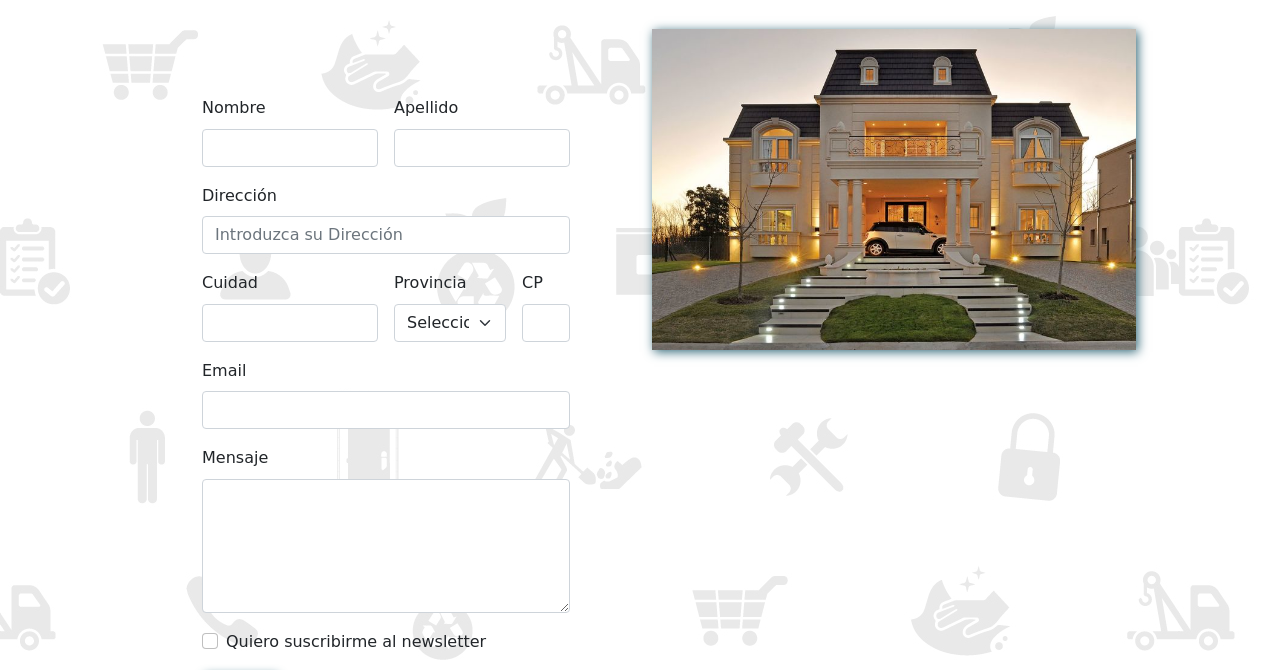
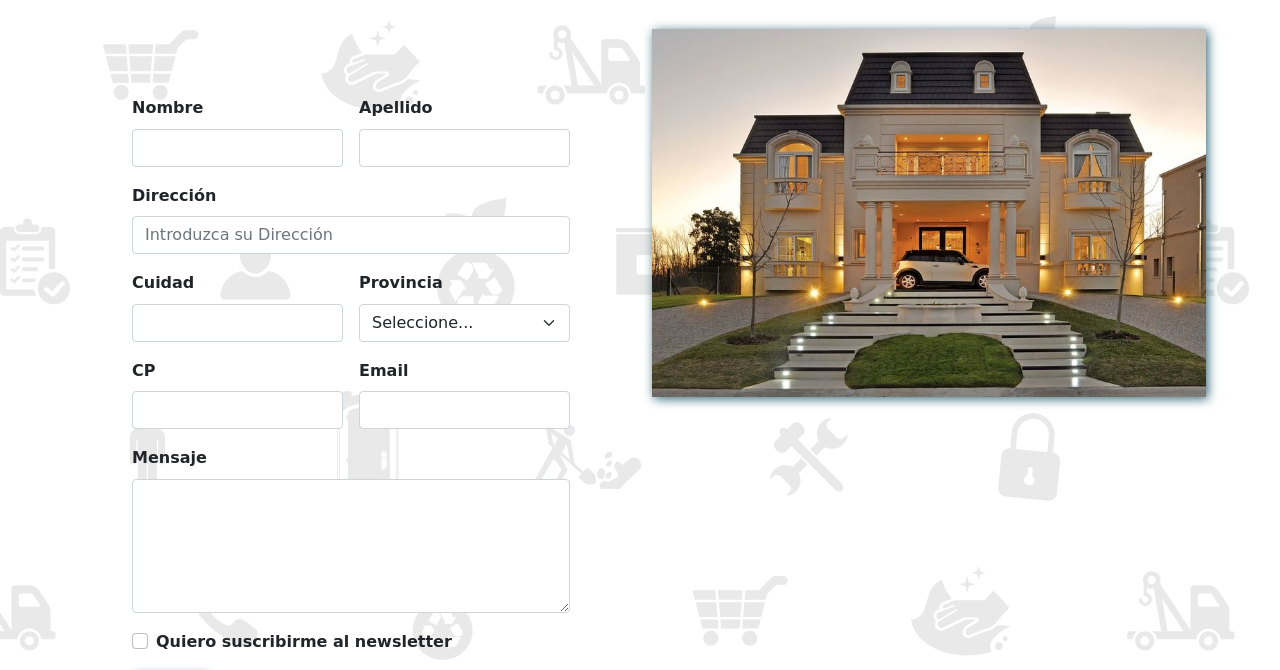
Before and after one commit to facundoduhalde/mi_repositorio, a website: page pages/contact.html in a window 1280 px wide. Shown: the part 275-945 px from the top of the page. Drawn offline with nearby package versions, Linux system fonts and the light colour scheme; a web font is replaced by a local one.

Commit message:
Modificaciones generales finales

```diff
--- a/pages/contact.html
+++ b/pages/contact.html
@@ -53,28 +53,28 @@
             </div>
         </div>
     </nav>
-    <div class="container">
+    <div class="container-fluid">
       <h1>Contactanos</h1>
         <div class="row">
-            <div class="col-xs-8 col-md-6">
+            <div class="col-xs-12 col-md-6">
                 <form class="row g-3">
-                    <div class="col-md-6">
+                    <div class="col-xs-12 col-md-6">
                       <label for="inputName" class="form-label">Nombre</label>
                       <input type="text" class="form-control" id="inputName">
                     </div>
-                    <div class="col-md-6">
+                    <div class="col-xs-12 col-md-6">
                         <label for="inputSurname" class="form-label">Apellido</label>
                         <input type="text" class="form-control" id="inputSurname">
                     </div>
-                    <div class="col-12">
+                    <div class="col-xs-12 col-md-12">
                       <label for="inputAddress" class="form-label">Dirección</label>
                       <input type="text" class="form-control" id="inputAddress" placeholder="Introduzca su Dirección">
                     </div>
-                    <div class="col-md-6">
+                    <div class="col-xs-12 col-md-6">
                       <label for="inputCity" class="form-label">Cuidad</label>
                       <input type="text" class="form-control" id="inputCity">
                     </div>
-                    <div class="col-md-4">
+                    <div class="col-xs-12 col-md-6">
                       <label for="inputState" class="form-label">Provincia</label>
                       <select id="inputState" class="form-select">
                         <option selected>Seleccione...</option>
@@ -84,19 +84,19 @@
                         <option>Tierra del Fuego</option>
                       </select>
                     </div>
-                    <div class="col-md-2">
+                    <div class="col-xs-12 col-md-6">
                       <label for="inputZip" class="form-label">CP</label>
                       <input type="text" class="form-control" id="inputZip">
                     </div>
-                    <div class="col-12">
+                    <div class="col-xs-12 col-md-6">
                         <label for="inputEmail4" class="form-label">Email</label>
                         <input type="email" class="form-control" id="inputEmail4">
                       </div>
-                      <div class="col-12">
+                      <div class="col-xs-12 col-md-12">
                         <label for="inputMessage" class="form-label">Mensaje</label>
                         <textarea class="form-control" id="inputMessage" rows="5"></textarea>
                       </div>
-                    <div class="col-12">
+                    <div class="col-xs-12 col-md-12">
                       <div class="form-check">
                         <input class="form-check-input" type="checkbox" id="gridCheck">
                         <label class="form-check-label" for="gridCheck">
@@ -104,12 +104,12 @@
                         </label>
                       </div>
                     </div>
-                    <div class="col-12">
+                    <div class="col-xs-12 col-md-6">
                       <button type="submit" class="btn btn-primary">Enviar</button>
                     </div>
                   </form>
             </div>
-            <div class="col-xs-8 col-md-6">
+            <div class="col-xs-12 col-md-6">
                 <img src="../img/142.png">
             </div>
         </div>
--- a/scss/_general.scss
+++ b/scss/_general.scss
@@ -37,3 +37,11 @@ li{
 	width: 100%;
 	margin: 0px auto;
 }
+
+.container img{
+	animation: aparecer 1s ease-in-out;
+}
+
+form{
+	font-weight: bolder;
+}
```
Also changed, not shown: pages/clientes.html (+10 -1 lines), pages/servicios.html (+23 -18 lines), css/styles.css.
